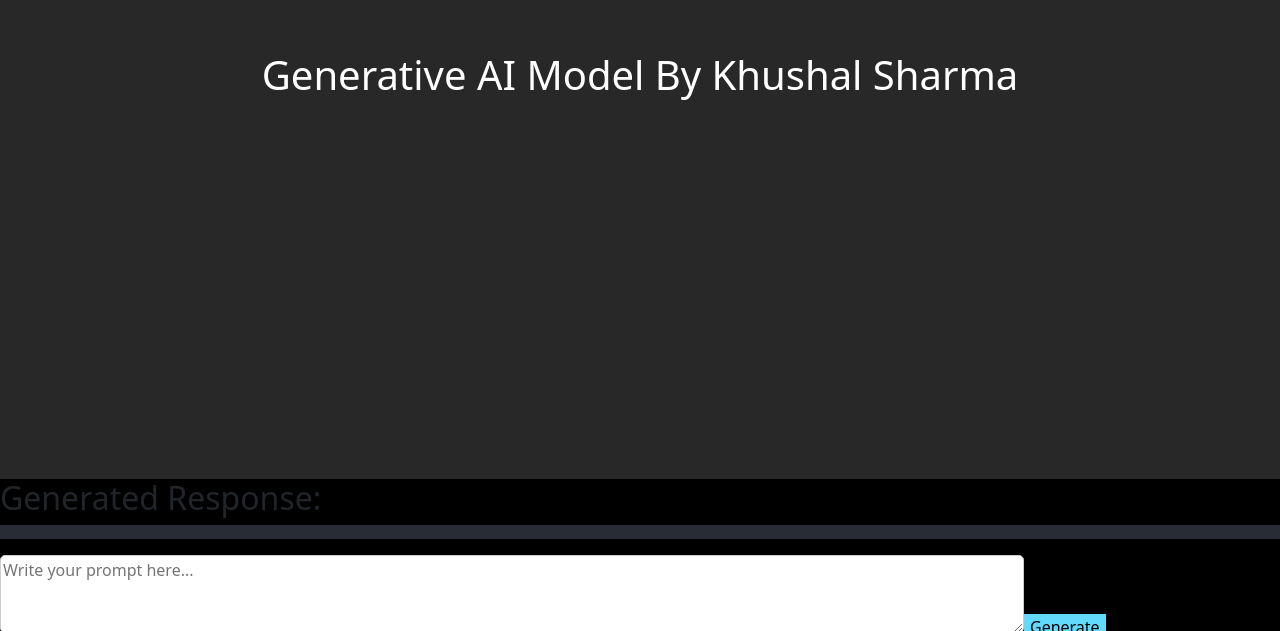
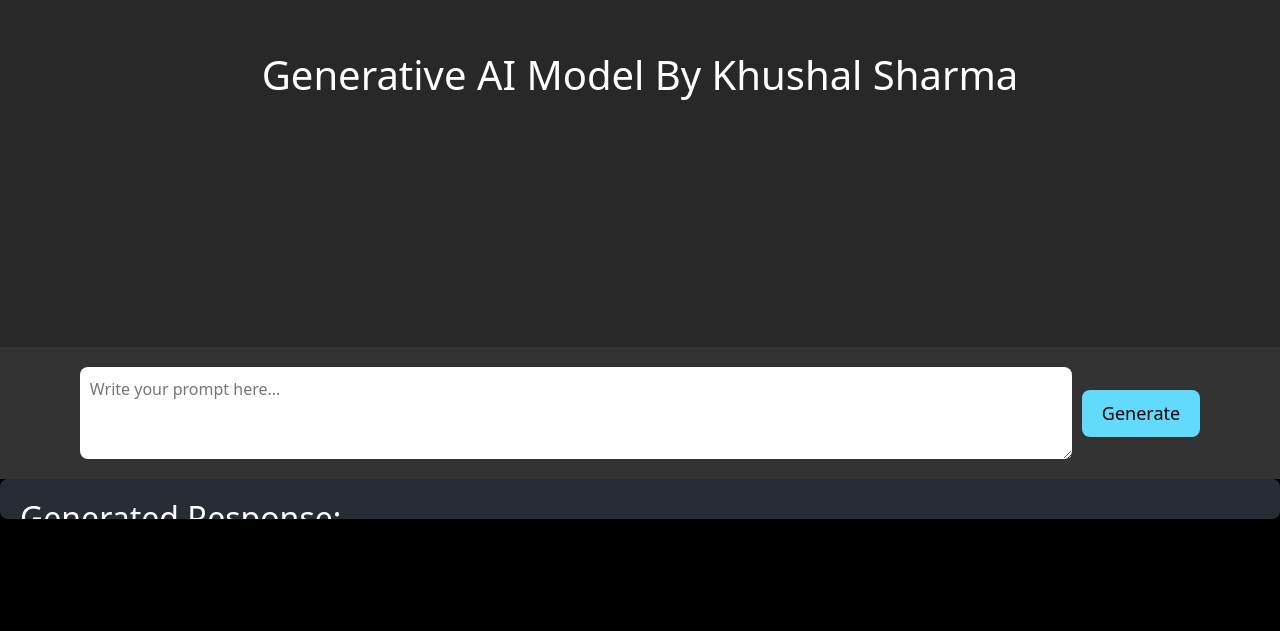
Before and after one commit to khushal40312/ai-model, a React (Vite) app in the folder ai-model/: page / in a window 1280 px wide. Shown: the part 321-952 px from the top of the page. Built offline with nearby package versions, Linux system fonts and the light colour scheme.

Commit message:
Update App.css

```diff
--- a/ai-model/src/App.css
+++ b/ai-model/src/App.css
@@ -55,3 +55,73 @@ button:hover {
 span{
   text-wrap: pretty !important;
 }
+/* App.css */
+
+.app-container {
+  display: flex;
+  flex-direction: column;
+  height: 100vh;
+  justify-content: space-between;
+}
+
+.App-header {
+  text-align: center;
+  padding: 20px;
+}
+
+.output-container {
+  flex-grow: 1;
+  overflow-y: auto;
+  padding: 20px;
+  background-color: #282c34;
+  color: white;
+  font-size: 18px;
+  border-radius: 8px;
+}
+
+.example-container {
+  margin-top: 20px;
+  background-color: #1e1e1e;
+  padding: 20px;
+  border-radius: 8px;
+}
+
+.input-section {
+  display: flex;
+  justify-content: center;
+  align-items: center;
+  padding: 20px;
+  background-color: #333;
+  position: sticky;
+  bottom: 0;
+}
+
+.prompt-input {
+  width: 80%;
+  padding: 10px;
+  font-size: 16px;
+  border: none;
+  border-radius: 8px;
+  margin-right: 10px;
+}
+
+.generate-button {
+  padding: 10px 20px;
+  font-size: 18px;
+  background-color: #61dafb;
+  border: none;
+  border-radius: 8px;
+  cursor: pointer;
+}
+
+.generate-button:disabled {
+  background-color: #b0c4de;
+  cursor: not-allowed;
+}
+
+.container {
+  width: 100%;
+  max-width: 1200px;
+  margin: 0 auto;
+  padding: 20px;
+}
```
